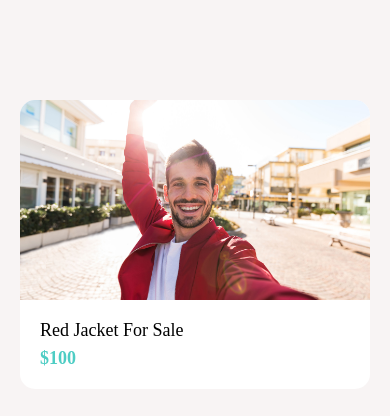
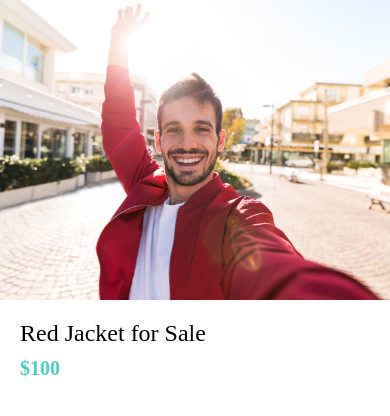
Before and after one commit to QuintonEL/DoneWithIt, a React Native app: screen / in a window 390 px wide. Shown: the top 416 px of the page. Built offline with nearby package versions, Linux system fonts and the light colour scheme.

Commit message:
finished with the listing details screen component

```diff
--- a/App.js
+++ b/App.js
@@ -5,21 +5,8 @@
 import ViewImageScreen from "./app/screens/ViewImageScreen";
 import AppButton from "./app/components/AppButton";
 import Card from "./app/components/Card";
+import ListingDetailsScreen from "./app/screens/ListingDetailsScreen";
 
 export default function App() {
-  return (
-    <View
-      style={{
-        backgroundColor: "#f8f4f4",
-        padding: 20,
-        paddingTop: 100,
-      }}
-    >
-      <Card
-        title="Red Jacket For Sale"
-        subTitle="$100"
-        image={require("./app/assets/jacket.jpg")}
-      />
-    </View>
-  );
+  return <ListingDetailsScreen />;
 }
--- /dev/null
+++ b/app/screens/ListingDetailsScreen.js
@@ -0,0 +1,39 @@
+import React from "react";
+import { View, Image, StyleSheet } from "react-native";
+
+import AppText from "../components/AppText";
+import colors from "../config/colors";
+
+function ListingDetailsScreen(props) {
+  return (
+    <View>
+      <Image style={styles.image} source={require("../assets/jacket.jpg")} />
+      <View style={styles.detailsContainer}>
+        <AppText style={styles.title}>Red Jacket for Sale</AppText>
+        <AppText style={styles.price}>$100</AppText>
+      </View>
+    </View>
+  );
+}
+
+const styles = StyleSheet.create({
+  detailsContainer: {
+    padding: 20,
+  },
+  image: {
+    width: "100%",
+    height: 300,
+  },
+  price: {
+    color: colors.secondary,
+    fontWeight: "bold",
+    fontSize: 20,
+    marginVertical: 10,
+  },
+  title: {
+    fontSize: 24,
+    fontWeight: "500",
+  },
+});
+
+export default ListingDetailsScreen;
```
